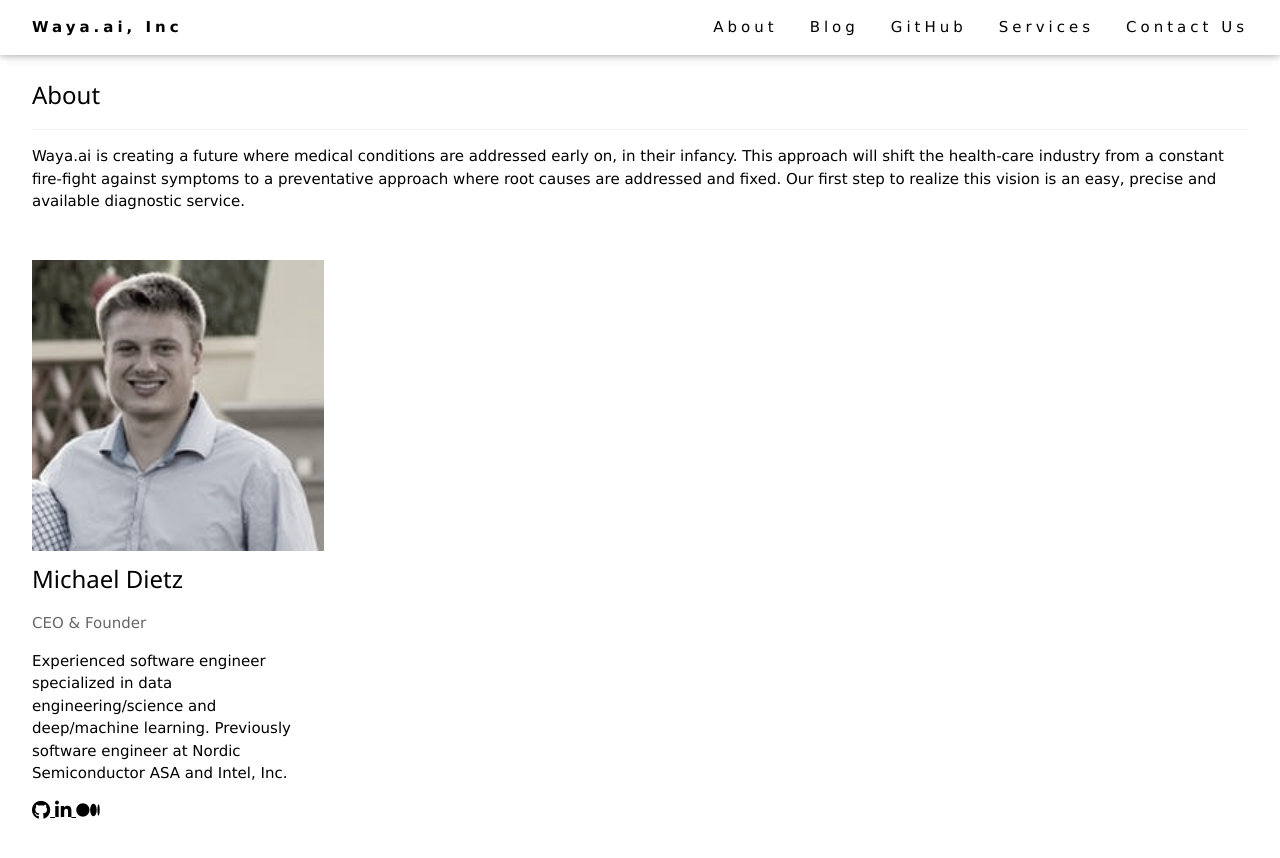
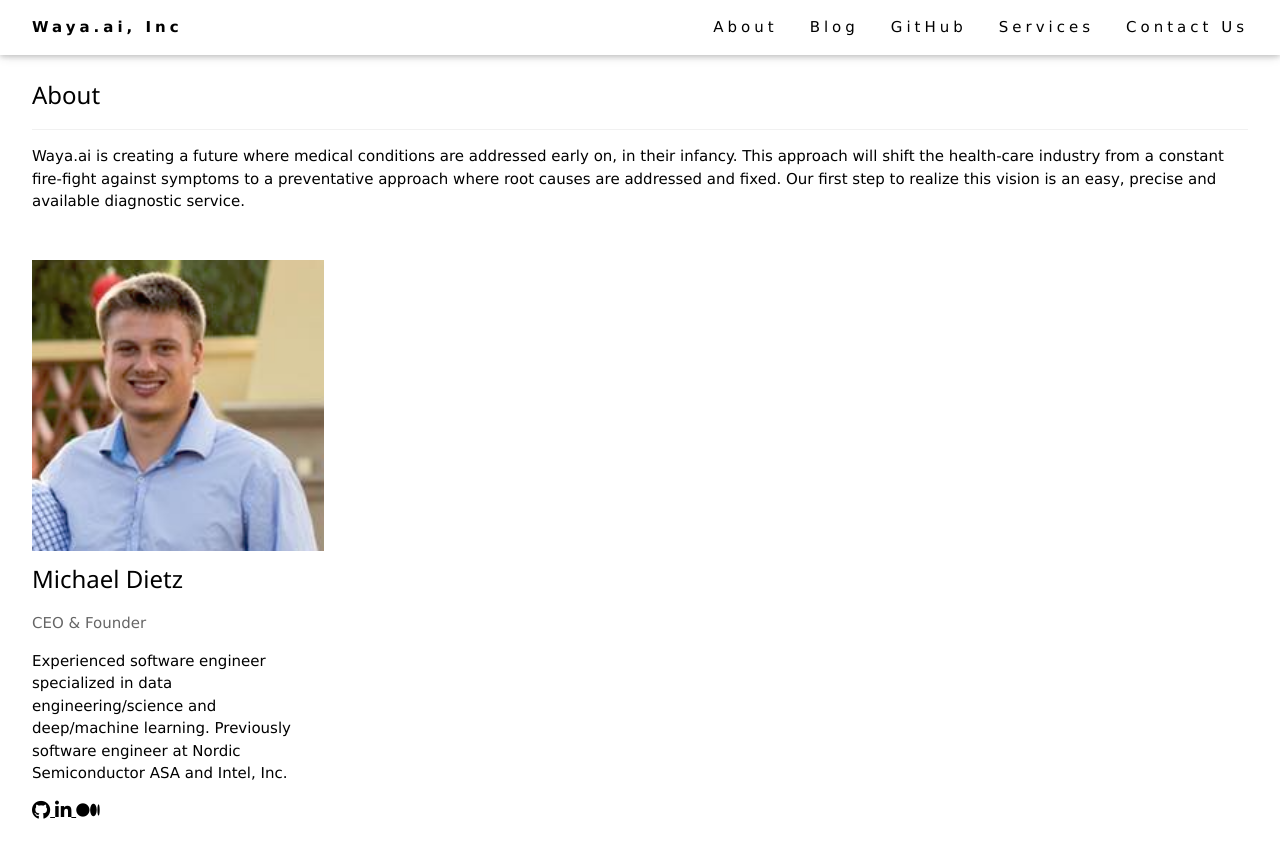
Before and after one commit to wayaai/Waya.ai, a Jekyll site: the page built from README.md, in a window 1280 px wide and 900 px high, scrolled down 492 px. Shown: the top 858 px of the window. Built offline with Jekyll 4.4.1, drawn with Linux system fonts in a browser that asks for light colours; nearby versions of some CDN libraries; our own code applies the rules of GitHub Pages for plain Markdown files.

Commit message:
no grayscale

```diff
--- a/_layouts/default.html
+++ b/_layouts/default.html
@@ -44,7 +44,7 @@
         </p>
       </div>
 
-      <div class="w3-row-padding w3-grayscale">
+      <div class="w3-row-padding">
         <div class="w3-col l3 m6 w3-margin-bottom">
           <img src="https://github.com/wayaai/Waya.ai/raw/master/resources/usab_pic_michael_dietz.png" alt="Mike" style="width:100%">
           <h3>Michael Dietz</h3>
@@ -94,7 +94,7 @@
     </div>
 
     <!-- Google Map -->
-    <div id="googleMap" class="w3-grayscale" style="width:100%;height:450px;"></div>
+    <div id="googleMap" style="width:100%;height:450px;"></div>
 
     <!-- Add Google Maps -->
     <script>
```
